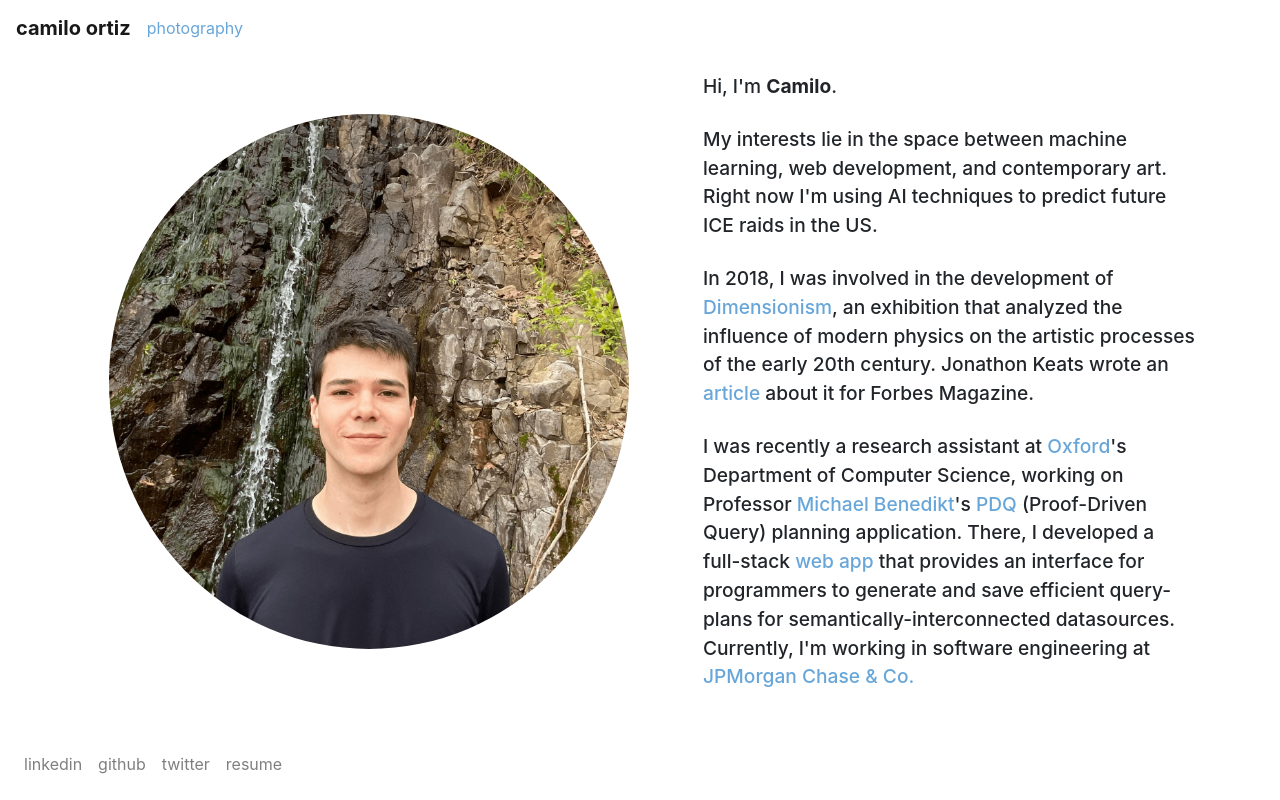
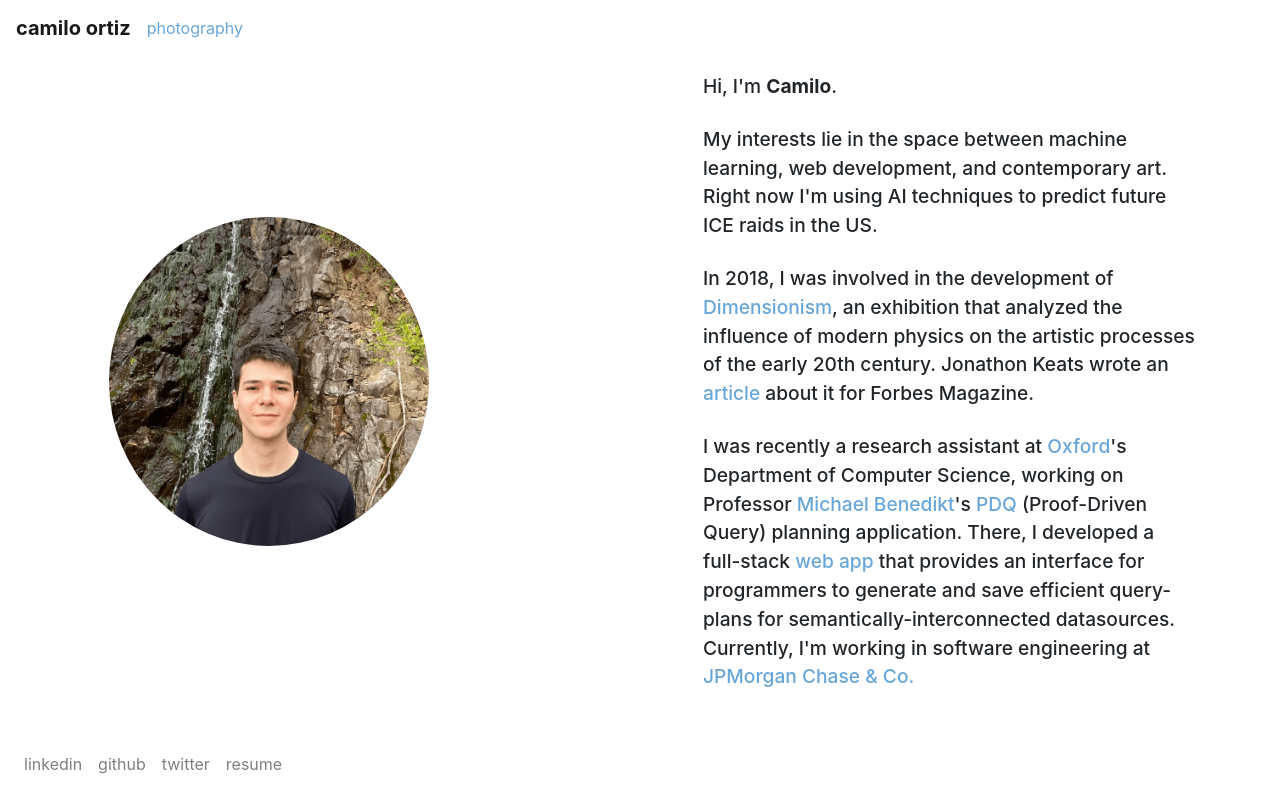
Before and after one commit to camilodoa/camilodoa.github.io, a React (Create React App) app: page / in a window 1280 px wide. Shown: the top 800 px of the page. Built offline with nearby package versions, Linux system fonts and the light colour scheme.

Commit message:
Update index.css

```diff
--- a/src/index.css
+++ b/src/index.css
@@ -41,8 +41,7 @@ a:hover {
 }
 
 .profile {
-  max-width: 90vw;
-  width: 65vh;
+  max-width: 20rem;
 }
 
 .align {
```
